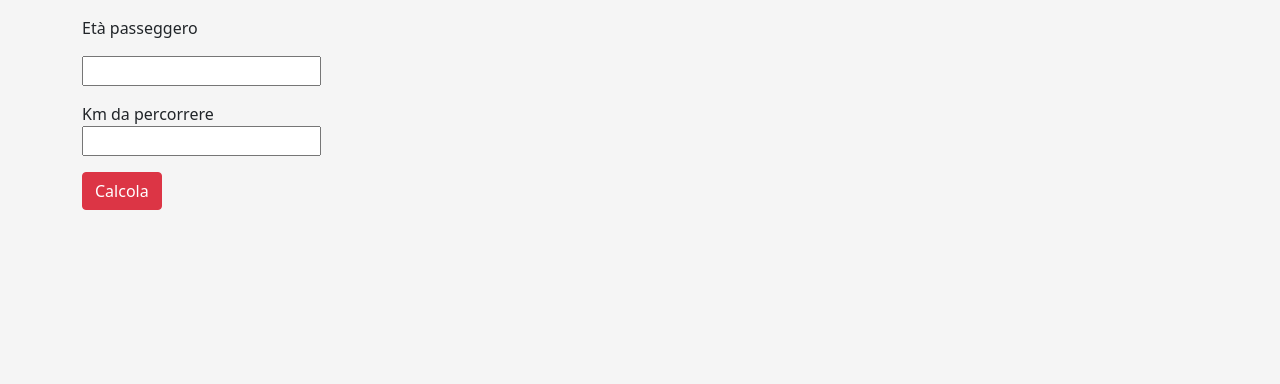
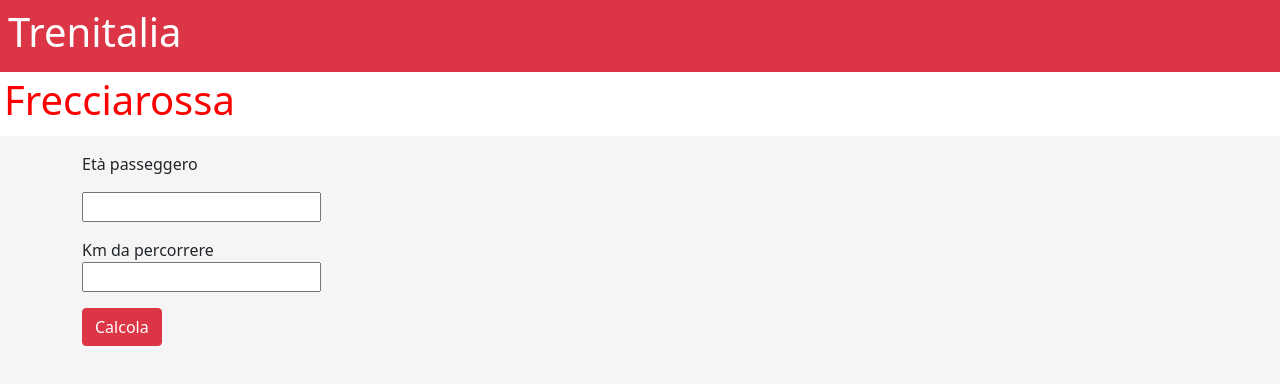
Before and after one commit to AleB-135/js-biglietto-treno-form, a plain HTML site: page index.html in a window 1280 px wide. Drawn offline with nearby package versions, Linux system fonts and the light colour scheme.

Commit message:
feat: Aggiunta navbar

```diff
--- a/index.html
+++ b/index.html
@@ -11,6 +11,12 @@
 
 <body style="background-color: rgb(245, 245, 245);">
 
+    <nav class="navbar navbar-dark bg-danger p-2">
+        <h1 style="color: white;">Trenitalia</h1>
+    </nav>
+    <nav class="navbar navbar-dark bg-white p-1">
+        <h1 style="color: rgb(255, 0, 0);">Frecciarossa</h1>
+    </nav>
 
     <main class="container">
         <div>
@@ -35,33 +41,6 @@
             <h2 id="message"></h2>
         </div>
     </main>
-
-    <!-- <form action="" id="ticketForm">
-        <nav class="navbar navbar-dark bg-danger p-2">
-            <h1 style="color: white;">Trenitalia</h1>
-        </nav>
-        <nav class="navbar navbar-dark bg-white p-1">
-            <h1 style="color: rgb(255, 0, 0);">Frecciarossa</h1>
-        </nav>
-
-        <div class="position-absolute top-10 end-10">
-            <form class="row g-4">
-                <div class="col-auto mx-5 mt-5">
-                    <label for="kilometers" class="visually-hidden">Km da percorrere</label>
-                    <input type="kilometers" class="form-control" id="kilometers" placeholder="Km da percorrere">
-                </div>
-                <div class="col-auto mx-5 mt-5">
-                    <label for="age" class="visually-hidden">Età passeggero</label>
-                    <input type="age" class="form-control" id="age" placeholder="Età passeggero">
-                </div>
-                <div class="col-auto mt-5 mx-5">
-                    <button id="ticketPrice" class="btn btn-danger mb-3">Calcola costo biglietto</button>
-
-                    <button submit ></button>
-                </div>
-            </form>
-        </div>
-    </form> -->
     <script src="./js/script.js"></script>
 </body>
 
```
